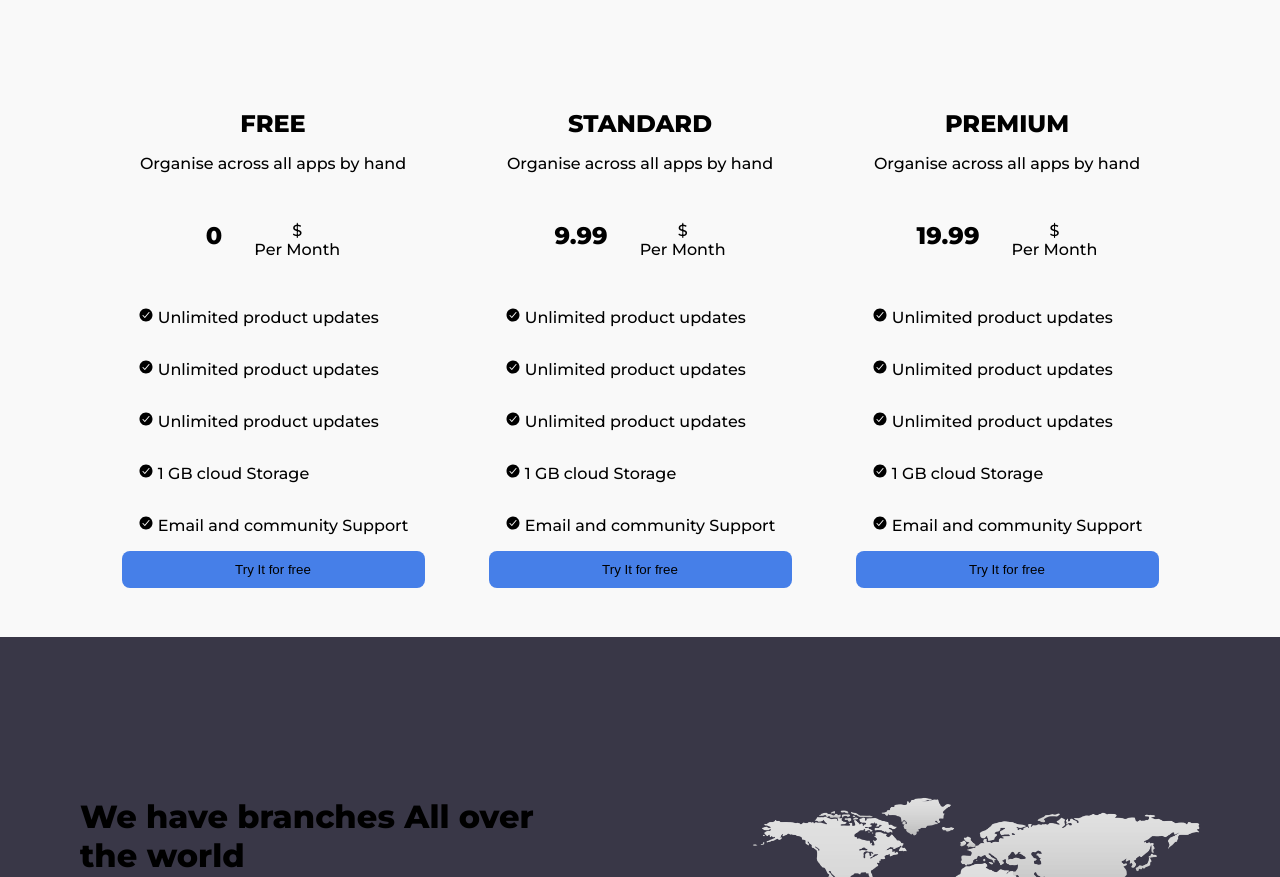
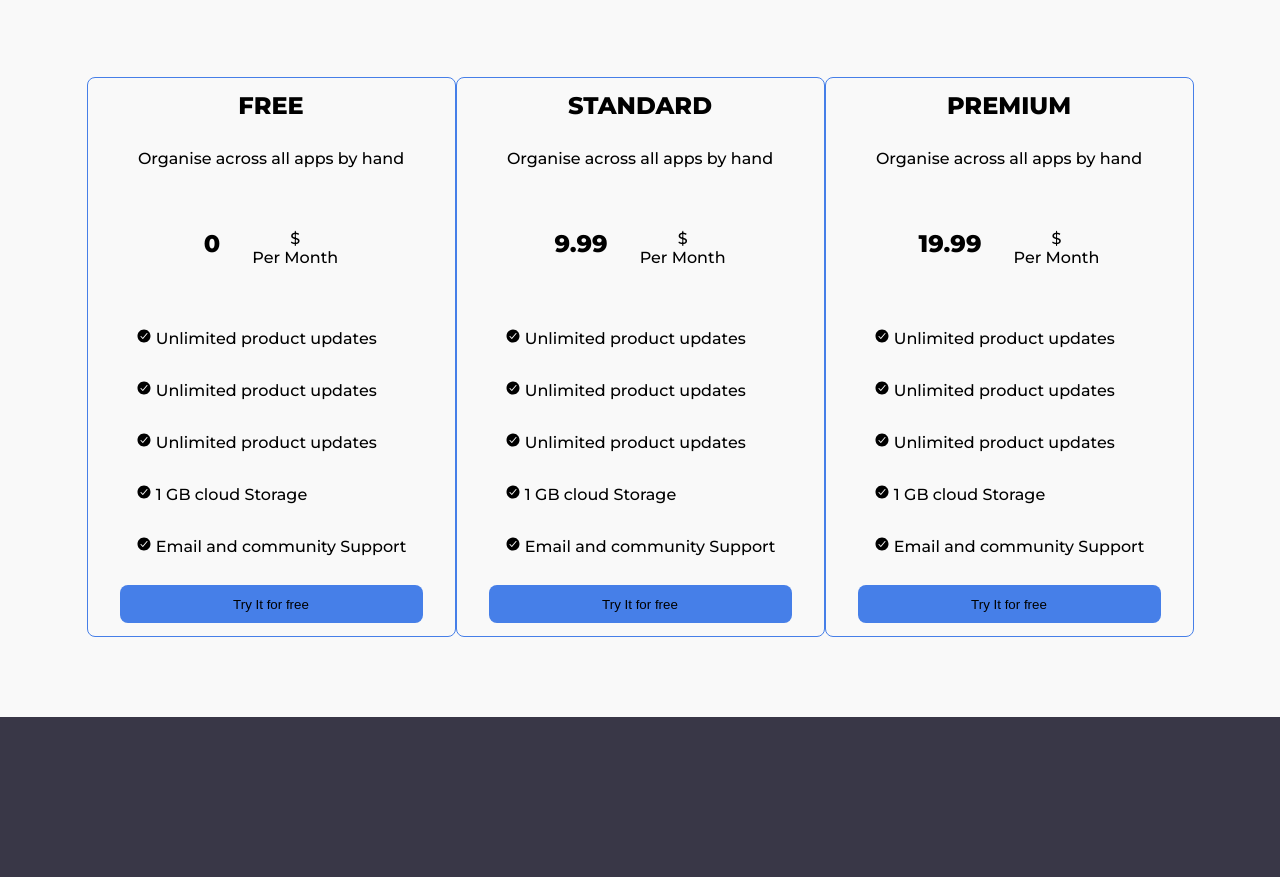
Before and after one commit to Kellahcarl/css-challenge, a plain HTML site: page index.html in a window 1280 px wide. Shown: the part 2343-3220 px from the top of the page. Drawn offline with nearby package versions, Linux system fonts and the light colour scheme.

Commit message:
added on hover to pricing tab

```diff
--- a/style.css
+++ b/style.css
@@ -243,19 +243,27 @@ hero > .hero-text {
 
 .pricing-tabs {
   display: flex;
-  /* border: 1px solid yellow; */
+  /* border: 1px solid blue; */
   justify-content: center;
   padding-bottom: 5rem;
   padding-top: 5rem;
+
 }
 .tabs {
   /* border: 1px solid blue; */
   text-align: center;
-  padding: 2rem;
+  padding:0rem 2rem;
   display: flex;
   flex-direction: column;
   justify-content: space-evenly;
-  height: 30rem;
+  height: 35rem;
+  border: 0.1rem solid var(--light-blue);
+  border-radius: 0.5rem;
+}
+.tabs:hover{
+  background-color: rgb(31, 31, 57);
+  color: white;
+  /* padding-top: 6rem; */
 }
 
 .price-tab {
@@ -265,6 +273,7 @@ hero > .hero-text {
   justify-content: center;
   gap: 2rem;
   padding: 2rem;
+
 }
 .points {
   display: flex;
```
